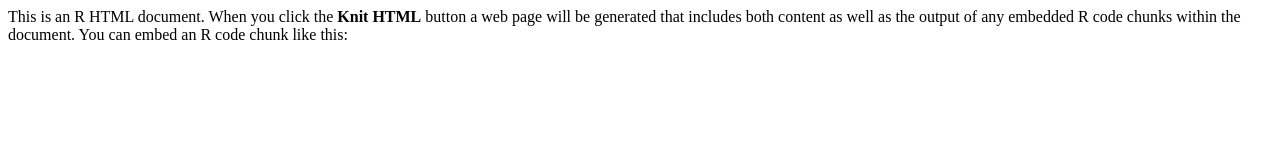
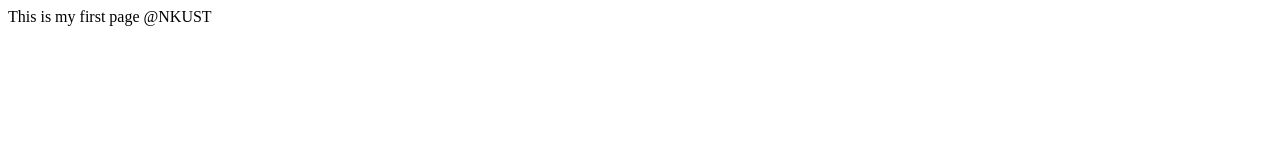
Before and after one commit to I109131107/MING, a plain HTML site: page index.html in a window 1280 px wide. Drawn offline with Linux system fonts and the light colour scheme.

Commit message:
INDEX CHANGE TITLE

```diff
--- a/index.html
+++ b/index.html
@@ -1,12 +1,12 @@
 <html>
 
 <head>
-<title>Title</title>
+<title>MING'S PAGE</title>
 </head>
 
 <body>
 
-<p>This is an R HTML document. When you click the <b>Knit HTML</b> button a web page will be generated that includes both content as well as the output of any embedded R code chunks within the document. You can embed an R code chunk like this:</p>
+<p>This is my first page @NKUST</p>
 
 
 </body>
```
